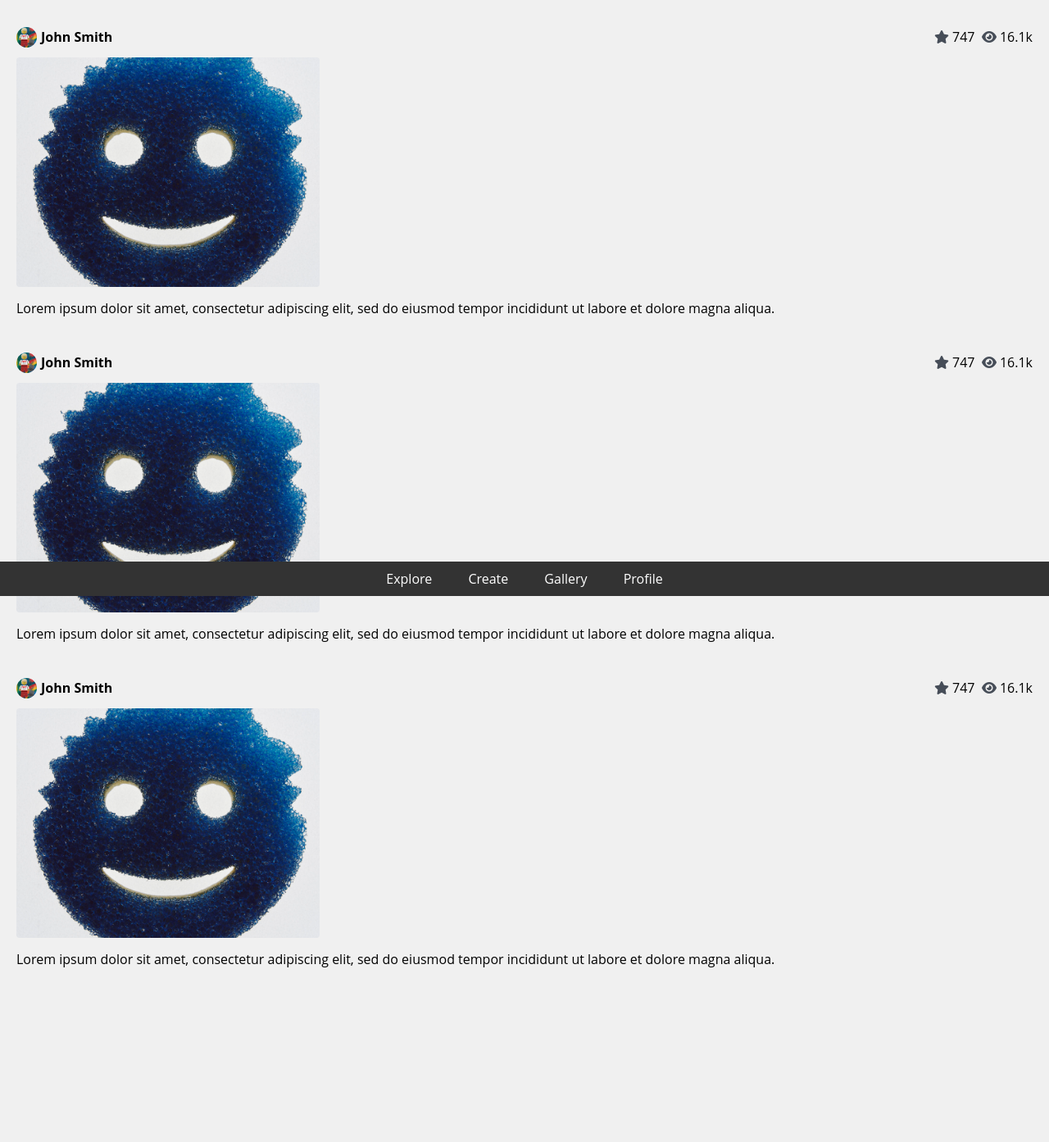
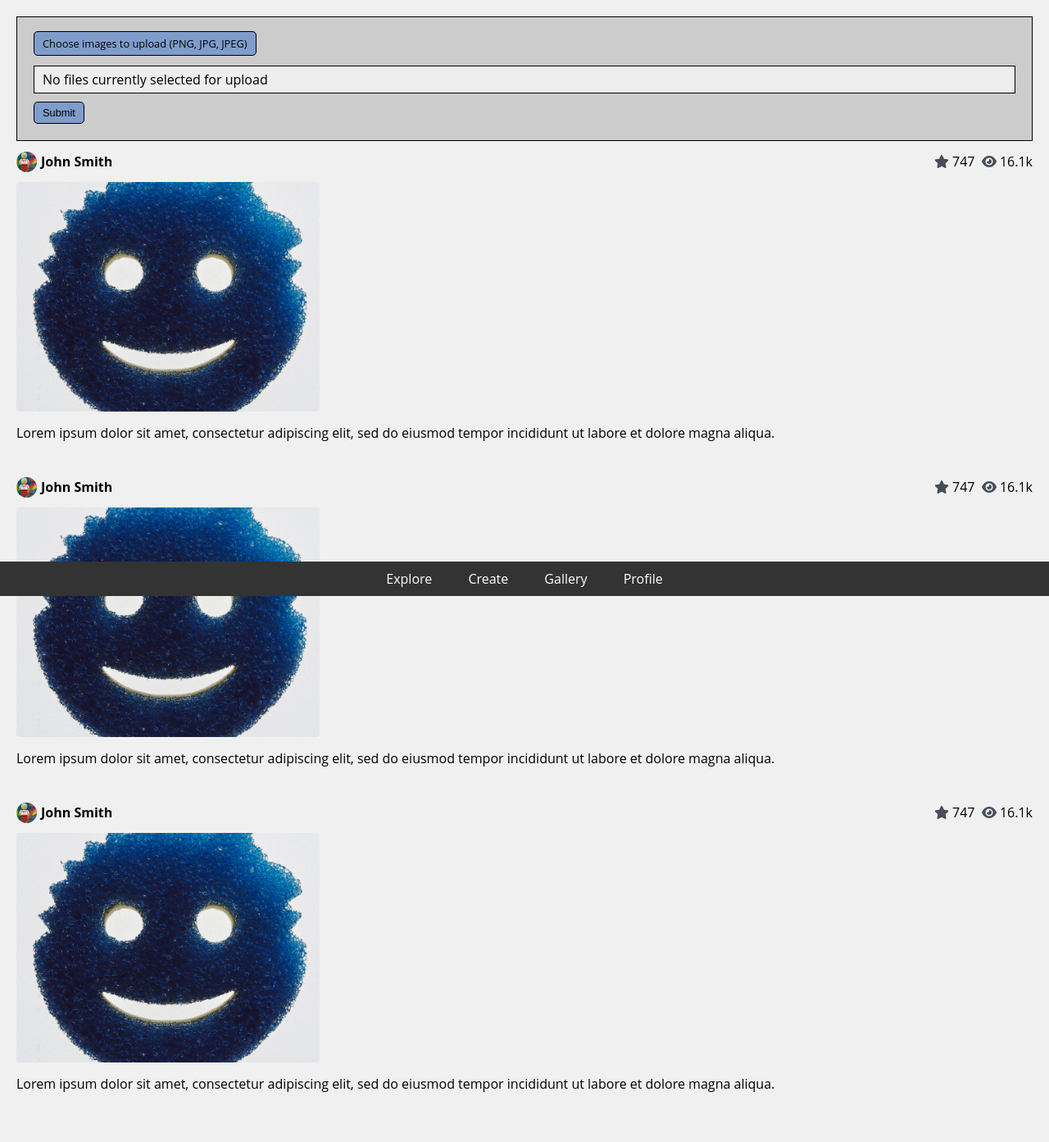
Before and after one commit to software-students-fall2023/2-web-app-exercise-artroam, a Flask app: page /gallery in a window 1280 px wide. Shown: the part 73-1466 px from the top of the page at 82% size. Before the commit the page ends 1253 px from the top, so only its background shows below. Run offline with Flask 2, Linux system fonts and the light colour scheme; parts of the project's set-up code (start-up, migrations or seed data) failed here and were passed over; some libraries are stand-ins or nearby versions.

Commit message:
add upload button, handle post request on gallery page

```diff
--- a/app.py
+++ b/app.py
@@ -1,4 +1,4 @@
-from flask import Flask, render_template, request, redirect, url_for, session
+from flask import Flask, render_template, request, redirect, url_for, session, make_response
 from pymongo.mongo_client import MongoClient
 from pymongo.server_api import ServerApi
 from dotenv import load_dotenv
@@ -33,9 +33,15 @@ def index():
 def create():
     return render_template('create.html')
 
-@app.route('/gallery')
+@app.route('/gallery', methods = ['GET','POST'])
 def gallery():
-    return render_template('gallery.html')
+    if request.method == 'POST':
+        images = request.form['image_uploads']
+        response = make_response(images, 200)
+        response.mimetype = "text/plain"
+        return response
+    else:
+        return render_template('gallery.html')
 
 @app.route('/profile')
 def profile():
--- a/static/gallery.css
+++ b/static/gallery.css
@@ -1,3 +1,57 @@
+form {
+  /* width: 100vw; */
+  background: #ccc;
+  margin: 0 auto;
+  padding: 20px;
+  border: 1px solid black;
+}
+
+form ol {
+  padding-left: 0;
+}
+
+form li,
+div > p {
+  background: #eee;
+  display: flex;
+  justify-content: space-between;
+  margin-bottom: 10px;
+  list-style-type: none;
+  border: 1px solid black;
+}
+
+form img {
+  height: 64px;
+  order: 1;
+}
+
+form p {
+  line-height: 32px;
+  padding-left: 10px;
+}
+
+form label,
+form button {
+  background-color: #7f9ccb;
+  padding: 5px 10px;
+  border-radius: 5px;
+  border: 1px ridge black;
+  font-size: 0.8rem;
+  height: auto;
+}
+
+form label:hover,
+form button:hover {
+  background-color: #2d5ba3;
+  color: white;
+}
+
+form label:active,
+form button:active {
+  background-color: #0d3f8f;
+  color: white;
+}
+
 .gridItem {
   margin-bottom: 40px;
 }
--- /dev/null
+++ b/static/gallery.js
@@ -0,0 +1,70 @@
+const input = document.querySelector("input");
+const preview = document.querySelector(".preview");
+
+input.style.opacity = 0;
+
+input.addEventListener("change", updateImageDisplay);
+
+function updateImageDisplay() {
+  while (preview.firstChild) {
+    preview.removeChild(preview.firstChild);
+  }
+
+  const curFiles = input.files;
+  if (curFiles.length === 0) {
+    const para = document.createElement("p");
+    para.textContent = "No files currently selected for upload";
+    preview.appendChild(para);
+  } else {
+    const list = document.createElement("ol");
+    preview.appendChild(list);
+
+    for (const file of curFiles) {
+      const listItem = document.createElement("li");
+      const para = document.createElement("p");
+      if (validFileType(file)) {
+        para.textContent = `File name ${file.name}, file size ${returnFileSize(
+          file.size
+        )}.`;
+        const image = document.createElement("img");
+        image.src = URL.createObjectURL(file);
+
+        listItem.appendChild(image);
+        listItem.appendChild(para);
+      } else {
+        para.textContent = `File name ${file.name}: Not a valid file type. Update your selection.`;
+        listItem.appendChild(para);
+      }
+
+      list.appendChild(listItem);
+    }
+  }
+}
+
+// https://developer.mozilla.org/en-US/docs/Web/Media/Formats/Image_types
+const fileTypes = [
+  "image/apng",
+  "image/bmp",
+  "image/gif",
+  "image/jpeg",
+  "image/pjpeg",
+  "image/png",
+  "image/svg+xml",
+  "image/tiff",
+  "image/webp",
+  "image/x-icon",
+];
+
+function validFileType(file) {
+  return fileTypes.includes(file.type);
+}
+
+function returnFileSize(number) {
+  if (number < 1024) {
+    return `${number} bytes`;
+  } else if (number >= 1024 && number < 1048576) {
+    return `${(number / 1024).toFixed(1)} KB`;
+  } else if (number >= 1048576) {
+    return `${(number / 1048576).toFixed(1)} MB`;
+  }
+}
--- a/templates/gallery.html
+++ b/templates/gallery.html
@@ -1,11 +1,22 @@
 <!DOCTYPE html>
 <html>
   <head>
-    <meta name="viewport" content="width=device-width, initial-scale=1.0">
-    <link rel="stylesheet" type="text/css" href="{{ url_for('static', filename='style.css') }}">
-    <link rel="stylesheet" type="text/css" href="{{ url_for('static', filename='gallery.css') }}">
+    <meta name="viewport" content="width=device-width, initial-scale=1.0" />
+    <link
+      rel="stylesheet"
+      type="text/css"
+      href="{{ url_for('static', filename='style.css') }}"
+    />
+    <link
+      rel="stylesheet"
+      type="text/css"
+      href="{{ url_for('static', filename='gallery.css') }}"
+    />
     {% block javascript %}
-        <script src="https://kit.fontawesome.com/82b68d50e9.js" crossorigin="anonymous"></script>
+    <script
+      src="https://kit.fontawesome.com/82b68d50e9.js"
+      crossorigin="anonymous"
+    ></script>
     {% endblock %}
   </head>
   <body>
@@ -14,33 +25,61 @@
     </header>
     <main>
       <div class="content">
+        <form method="POST" enctype="multipart/form-data" action="/gallery">
+          <div>
+            <label for="image_uploads"
+              >Choose images to upload (PNG, JPG, JPEG)</label
+            >
+            <input
+              type="file"
+              id="image_uploads"
+              name="image_uploads"
+              accept=".jpg, .jpeg, .png"
+              multiple
+            />
+          </div>
+          <div class="preview">
+            <p>No files currently selected for upload</p>
+          </div>
+          <div>
+            <button type="submit">Submit</button>
+          </div>
+        </form>
+
         <div class="gridItem">
           <div class="statsContainer">
             <div class="artistContainer">
-                        <img src="{{ url_for('static', filename='avatar.png') }}" alt="avatar">
+              <img
+                src="{{ url_for('static', filename='avatar.png') }}"
+                alt="avatar"
+              />
               <span>John Smith</span>
             </div>
 
             <div class="iconContainer">
               <div class="iconStats">
-                            <i class="fa-solid fa-star icon" style="color: #464d58;"></i>
+                <i class="fa-solid fa-star icon" style="color: #464d58"></i>
                 <span>747</span>
               </div>
 
               <div class="iconStats">
-                            <i class="fa-solid fa-eye icon" style="color: #464d58;"></i>
+                <i class="fa-solid fa-eye icon" style="color: #464d58"></i>
                 <span>16.1k</span>
               </div>
             </div>
           </div>
 
           <div class="previewContainer">
-                    <img src="{{ url_for('static', filename='22-06-05-1.jpeg') }}" alt="artwork">
+            <img
+              src="{{ url_for('static', filename='22-06-05-1.jpeg') }}"
+              alt="artwork"
+            />
           </div>
 
           <div class="detailsContainer">
             <div class="descriptionText">
-                        Lorem ipsum dolor sit amet, consectetur adipiscing elit, sed do eiusmod tempor incididunt ut labore et dolore magna aliqua.
+              Lorem ipsum dolor sit amet, consectetur adipiscing elit, sed do
+              eiusmod tempor incididunt ut labore et dolore magna aliqua.
             </div>
           </div>
         </div>
@@ -48,30 +87,37 @@
         <div class="gridItem">
           <div class="statsContainer">
             <div class="artistContainer">
-                        <img src="{{ url_for('static', filename='avatar.png') }}" alt="avatar">
+              <img
+                src="{{ url_for('static', filename='avatar.png') }}"
+                alt="avatar"
+              />
               <span>John Smith</span>
             </div>
 
             <div class="iconContainer">
               <div class="iconStats">
-                            <i class="fa-solid fa-star icon" style="color: #464d58;"></i>
+                <i class="fa-solid fa-star icon" style="color: #464d58"></i>
                 <span>747</span>
               </div>
 
               <div class="iconStats">
-                            <i class="fa-solid fa-eye icon" style="color: #464d58;"></i>
+                <i class="fa-solid fa-eye icon" style="color: #464d58"></i>
                 <span>16.1k</span>
               </div>
             </div>
           </div>
 
           <div class="previewContainer">
-                    <img src="{{ url_for('static', filename='22-06-05-1.jpeg') }}" alt="artwork">
+            <img
+              src="{{ url_for('static', filename='22-06-05-1.jpeg') }}"
+              alt="artwork"
+            />
           </div>
 
           <div class="detailsContainer">
             <div class="descriptionText">
-                        Lorem ipsum dolor sit amet, consectetur adipiscing elit, sed do eiusmod tempor incididunt ut labore et dolore magna aliqua.
+              Lorem ipsum dolor sit amet, consectetur adipiscing elit, sed do
+              eiusmod tempor incididunt ut labore et dolore magna aliqua.
             </div>
           </div>
         </div>
@@ -79,30 +125,37 @@
         <div class="gridItem">
           <div class="statsContainer">
             <div class="artistContainer">
-                        <img src="{{ url_for('static', filename='avatar.png') }}" alt="avatar">
+              <img
+                src="{{ url_for('static', filename='avatar.png') }}"
+                alt="avatar"
+              />
               <span>John Smith</span>
             </div>
 
             <div class="iconContainer">
               <div class="iconStats">
-                            <i class="fa-solid fa-star icon" style="color: #464d58;"></i>
+                <i class="fa-solid fa-star icon" style="color: #464d58"></i>
                 <span>747</span>
               </div>
 
               <div class="iconStats">
-                            <i class="fa-solid fa-eye icon" style="color: #464d58;"></i>
+                <i class="fa-solid fa-eye icon" style="color: #464d58"></i>
                 <span>16.1k</span>
               </div>
             </div>
           </div>
 
           <div class="previewContainer">
-                    <img src="{{ url_for('static', filename='22-06-05-1.jpeg') }}" alt="artwork">
+            <img
+              src="{{ url_for('static', filename='22-06-05-1.jpeg') }}"
+              alt="artwork"
+            />
           </div>
 
           <div class="detailsContainer">
             <div class="descriptionText">
-                        Lorem ipsum dolor sit amet, consectetur adipiscing elit, sed do eiusmod tempor incididunt ut labore et dolore magna aliqua.
+              Lorem ipsum dolor sit amet, consectetur adipiscing elit, sed do
+              eiusmod tempor incididunt ut labore et dolore magna aliqua.
             </div>
           </div>
         </div>
@@ -114,5 +167,9 @@
       <a href="/gallery">Gallery</a>
       <a href="/profile">Profile</a>
     </nav>
+
+    {% block uploadJs%}
+    <script src="{{ url_for('static', filename='gallery.js') }}"></script>
+    {% endblock %}
   </body>
 </html>
```
Also changed, not shown: 1 other file. Lines whose indentation alone changed are shown as unchanged.
